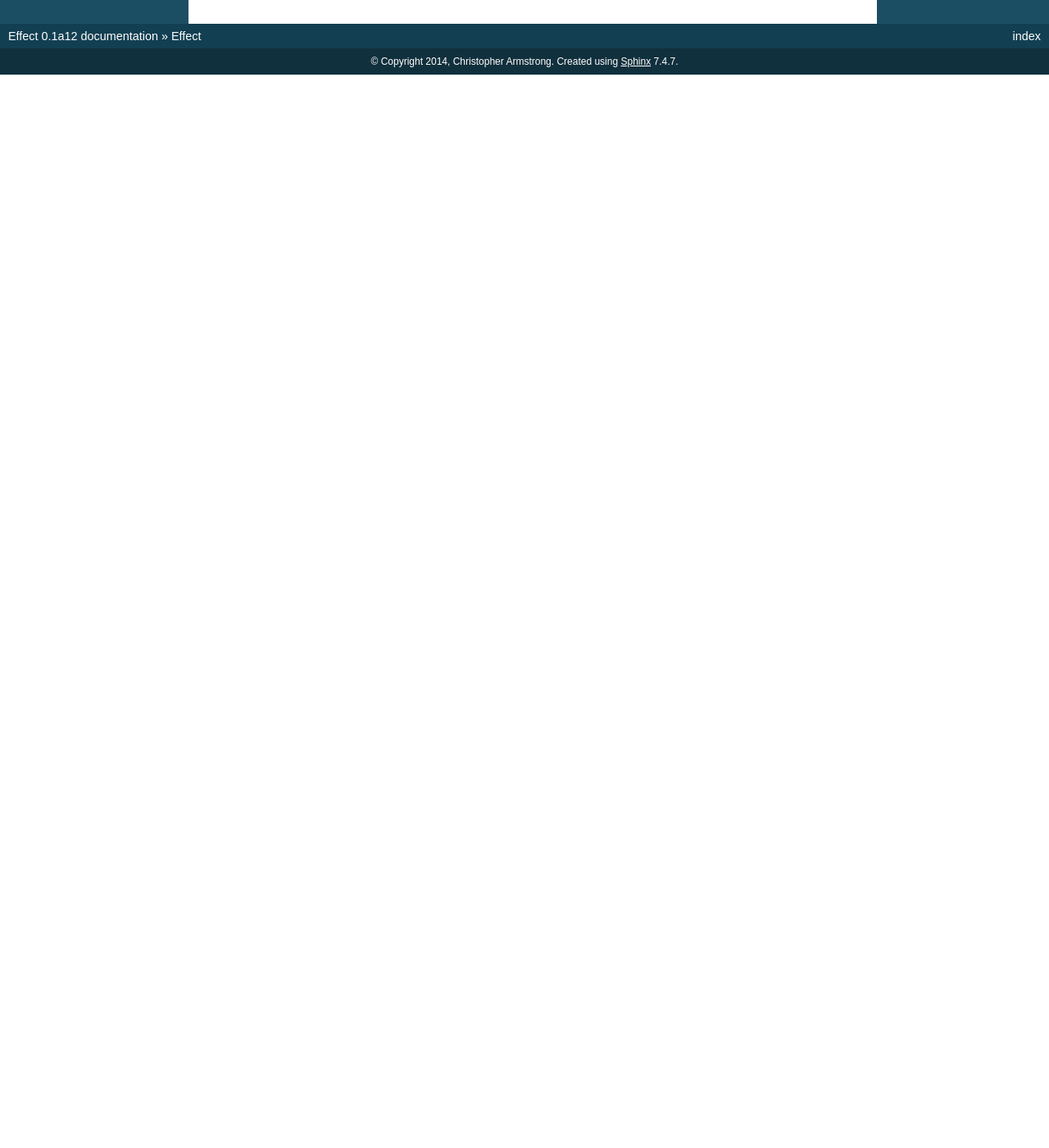
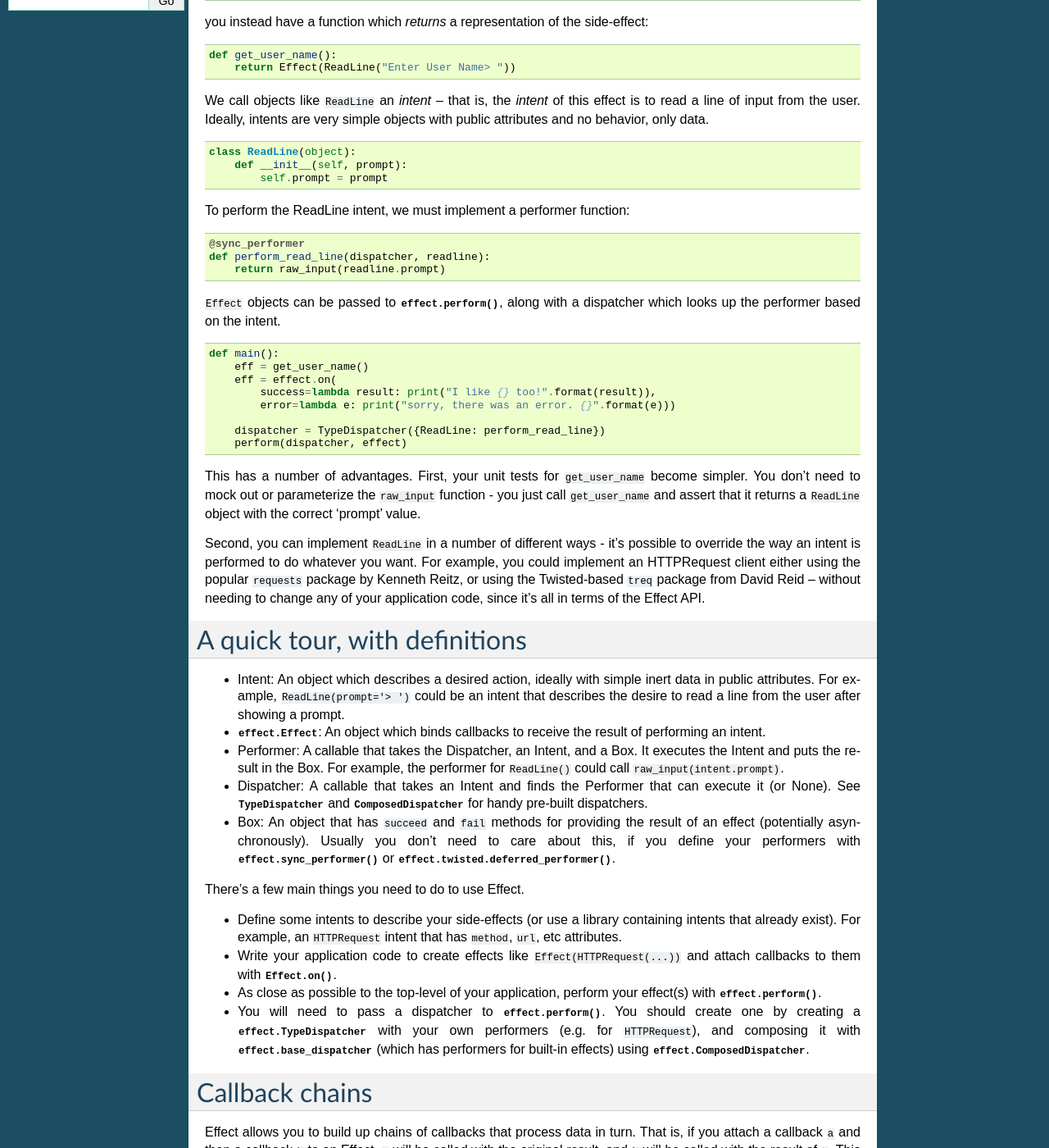
Before and after one commit to python-effect/effect, a Sphinx documentation site: the page built from docs/source/index.rst, in a window 1280 px wide and 1400 px high, scrolled down 270 px. Shown: the whole window at 82% size. Built offline with Sphinx 7.4.7, drawn with Linux system fonts in a browser that asks for light colours; pages that are not in the unit, such as notebooks, are missing from menus; before the commit the page ends 900 px from its top, so only the background shows below that; some of the changed text lies outside the part shown.

Commit message:
move a lot of documentation from README and __init__.py into the sphinx docs.

```diff
--- a/docs/source/index.rst
+++ b/docs/source/index.rst
@@ -3,15 +3,157 @@
    You can adapt this file completely to your liking, but it should at least
    contain the root `toctree` directive.
 
-Effect
-======
+API
+===
 
-API documentation!
+Effect comes with thorough API documentation.
 
 .. toctree::
    :maxdepth: 2
 
    api/modules
+
+
+
+Explanation by Example
+======================
+
+Effect starts with a very simple idea: instead of having a function which
+performs side-effects (such as IO):
+
+.. code:: python
+
+    def get_user_name():
+        return raw_input("Enter User Name> ")
+
+you instead have a function which *returns* a representation of the
+side-effect:
+
+.. code:: python
+
+    def get_user_name():
+        return Effect(ReadLine("Enter User Name> "))
+
+We call objects like ``ReadLine`` an *intent* -- that is, the *intent* of this
+effect is to read a line of input from the user. Ideally, intents are very
+simple objects with public attributes and no behavior, only data.
+
+.. code:: python
+
+    class ReadLine(object):
+	def __init__(self, prompt):
+	    self.prompt = prompt
+
+To perform the ReadLine intent, we must implement a performer function:
+
+.. code:: python
+
+    @sync_performer
+    def perform_read_line(dispatcher, readline):
+	return raw_input(readline.prompt)
+
+``Effect`` objects can be passed to :func:`effect.perform`, along with a
+dispatcher which looks up the performer based on the intent.
+
+.. code:: python
+
+    def main():
+        eff = get_user_name()
+	eff = effect.on(
+	    success=lambda result: print("I like {} too!".format(result)),
+	    error=lambda e: print("sorry, there was an error. {}".format(e)))
+
+	dispatcher = TypeDispatcher({ReadLine: perform_read_line})
+        perform(dispatcher, effect)
+
+This has a number of advantages. First, your unit tests for ``get_user_name``
+become simpler. You don't need to mock out or parameterize the ``raw_input``
+function - you just call ``get_user_name`` and assert that it returns a
+``ReadLine`` object with the correct 'prompt' value.
+
+Second, you can implement ``ReadLine`` in a number of different ways - it's
+possible to override the way an intent is performed to do whatever you want.
+For example, you could implement an HTTPRequest client either using the popular
+``requests`` package by Kenneth Reitz, or using the Twisted-based ``treq``
+package from David Reid -- without needing to change any of your application
+code, since it's all in terms of the Effect API.
+
+
+A quick tour, with definitions
+==============================
+
+- Intent: An object which describes a desired action, ideally with simple
+  inert data in public attributes. For example, ``ReadLine(prompt='> ')`` could
+  be an intent that describes the desire to read a line from the user after
+  showing a prompt.
+- :obj:`effect.Effect`: An object which binds callbacks to receive the result
+  of performing an intent.
+- Performer: A callable that takes the Dispatcher, an Intent, and a Box. It
+  executes the Intent and puts the result in the Box. For example, the
+  performer for ``ReadLine()`` could call ``raw_input(intent.prompt)``.
+- Dispatcher: A callable that takes an Intent and finds the Performer that can
+  execute it (or None). See :obj:`TypeDispatcher` and :obj:`ComposedDispatcher`
+  for handy pre-built dispatchers.
+- Box: An object that has ``succeed`` and ``fail`` methods for providing the
+  result of an effect (potentially asynchronously). Usually you don't need
+  to care about this, if you define your performers with
+  :func:`effect.sync_performer` or :func:`effect.twisted.deferred_performer`.
+
+There's a few main things you need to do to use Effect.
+
+- Define some intents to describe your side-effects (or use a library
+  containing intents that already exist). For example, an ``HTTPRequest``
+  intent that has ``method``, ``url``, etc attributes.
+- Write your application code to create effects like
+  ``Effect(HTTPRequest(...))`` and attach callbacks to them with
+  :func:`Effect.on`.
+- As close as possible to the top-level of your application, perform your
+  effect(s) with :func:`effect.perform`.
+- You will need to pass a dispatcher to :func:`effect.perform`. You should create one
+  by creating a :class:`effect.TypeDispatcher` with your own performers (e.g. for
+  ``HTTPRequest``), and composing it with :obj:`effect.base_dispatcher` (which
+  has performers for built-in effects) using :class:`effect.ComposedDispatcher`.
+
+
+Callback chains
+===============
+
+Effect allows you to build up chains of callbacks that process data in turn.
+That is, if you attach a callback ``a`` and then a callback ``b`` to an Effect,
+``a`` will be called with the original result, and ``b`` will be called with
+the result of ``a``. This is exactly how Twisted's Deferreds work, and similar
+to the monadic ``bind`` (``>>=``) function from Haskell.
+
+This is a great way to build abstractions, compared to non-chaining callback
+systems like Python's Futures. You can easily build abstractions like the
+following:
+
+.. code:: python
+
+    def request_url(method, url, str_body):
+        """Perform an HTTP request."""
+        return Effect(HTTPRequest(method, url, str_body))
+
+    def request_200_url(method, url, str_body):
+        """
+        Perform an HTTP request, and raise an error if the response is not 200.
+        """
+        def check_status(response):
+            if response.code != 200:
+                raise HTTPError(response.code)
+            return response
+        return request_url(method, url, str_body).on(success=check_status)
+
+    def json_request(method, url, dict_body):
+        """
+        Perform an HTTP request where the body is sent as JSON and the response
+        is automatically decoded as JSON if the Content-type is
+	application/json.
+        """
+        str_body = json.dumps(dict_body)
+        return request_200_url(method, url, str_body).on(success=decode_json)
+
+
 
 
 Indices and tables
```
Also changed, not shown: README.rst (+40 -216 lines), effect/__init__.py (+1 -34 lines).
